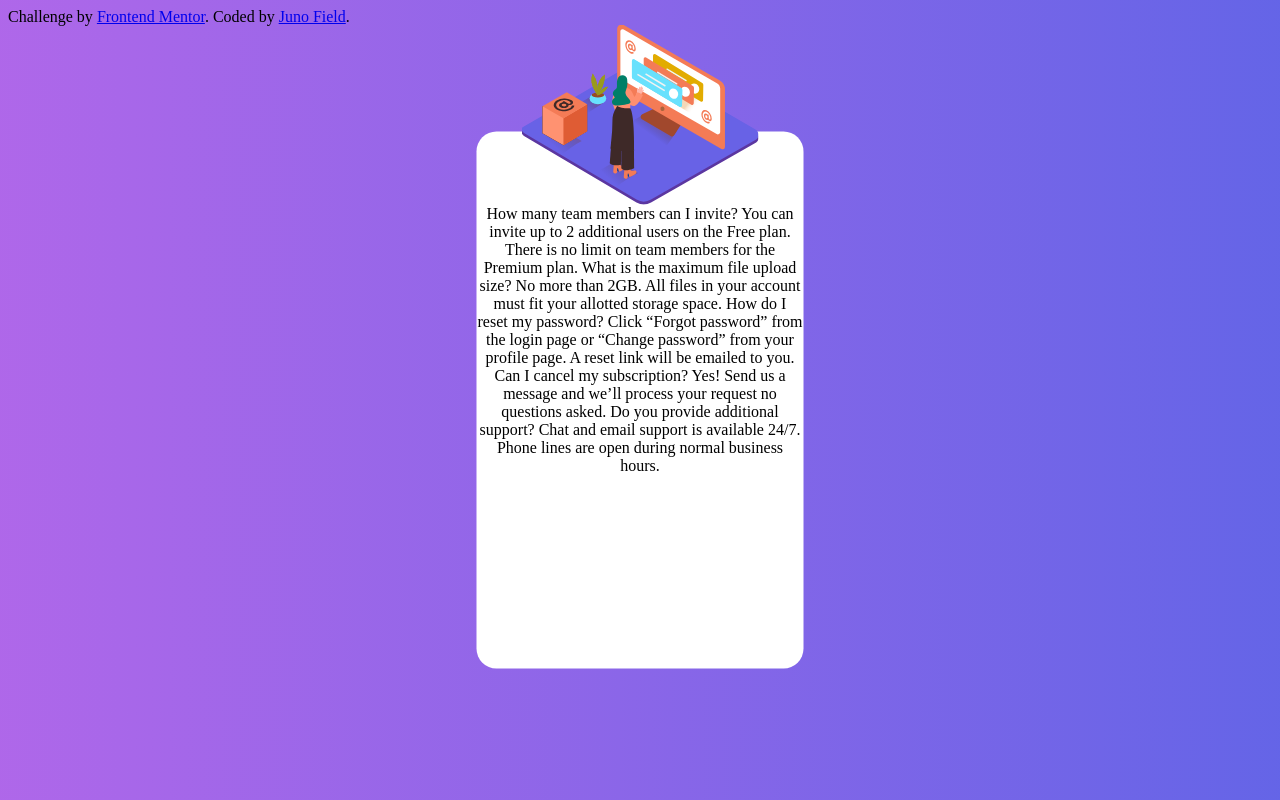
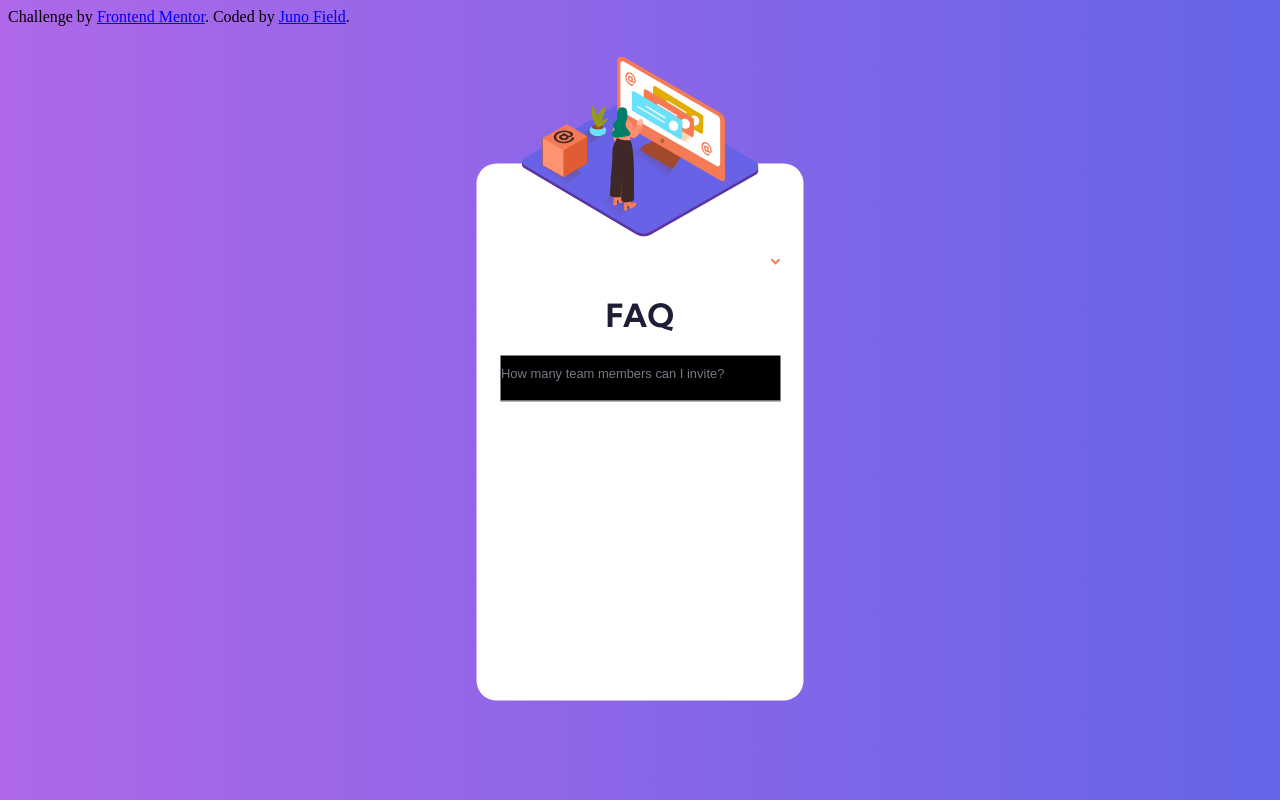
Before and after one commit to JunoField/fm5-faq-accordion-card, a website built with Parcel: page index.html in a window 1280 px wide. Built offline with nearby package versions, Linux system fonts and the light colour scheme.

Commit message:
made some progress on accordion, still working it ut

```diff
--- a/index.html
+++ b/index.html
@@ -8,17 +8,31 @@
 
   <title>Frontend Mentor | FAQ Accordion Card</title>
 
-  <!-- Feel free to remove these styles or customise in your own stylesheet 👍 -->
+  <link rel="preconnect" href="https://fonts.googleapis.com">
+  <link rel="preconnect" href="https://fonts.gstatic.com" crossorigin>
+  <link href="https://fonts.googleapis.com/css2?family=Kumbh+Sans:wght@400;700&display=swap" rel="stylesheet">
   <link rel="stylesheet" href="style.scss">
 </head>
 <body>
   <main id="centre-card">
     <img src="images/illustration-woman-online-mobile.svg" alt="">
 
+    <h1>FAQ</h1>
+
+    <div id="question-area">
+      <button class="question">
         How many team members can I invite?
-    You can invite up to 2 additional users on the Free plan. There is no limit on
-    team members for the Premium plan.
+        <span><img src="images/icon-arrow-down.svg"></span>
+      </button>
 
+      <div class="answer">
+        <p>You can invite up to 2 additional users on the Free plan. There is no limit on
+      team members for the Premium plan.</p>
+      </div>
+
+
+
+      <!--
       What is the maximum file upload size?
       No more than 2GB. All files in your account must fit your allotted storage space.
 
@@ -27,10 +41,12 @@
       A reset link will be emailed to you.
 
       Can I cancel my subscription?
-    Yes! Send us a message and we’ll process your request no questions asked.
+      Yes! Send us a message and we'll process your request no questions asked.
 
       Do you provide additional support?
-    Chat and email support is available 24/7. Phone lines are open during normal business hours.
+      Chat and email support is available 24/7. Phone lines are open during normal business hours.-->
+
+    </div>
   </main>
 
 
--- a/style.scss
+++ b/style.scss
@@ -20,21 +20,65 @@ body{
 #centre-card{
     position: absolute;
     left: 50%;
-    bottom: 50%;
-    transform: translate(-50%, 50%);
+    top: calc(50% + 32px);
+    transform: translate(-50%, -50%);
     width: 327px;
     height: 537px;
     background-color: $white;
     border-radius: 20px;
     text-align: center;
+    font-family: 'Kumbh Sans', sans-serif;
 
 
     img{
         width: 237px;
         margin: -107px auto auto auto;
         display: flex;
+    }
 
+    h1{
+        font-weight: 700;
+        color: $veryDarkDesaturatedBlue;
+        margin-top: 58px;
     }
+}
+
+#question-area{
+    margin: auto 20px auto 20px;
+}
+
+
+
+.question{
+    cursor: pointer;
+    text-align: left;
+    border: none;
+    outline: none;
+    transition: 200ms;
+    width: 280px;
+    margin: auto auto auto auto;
+    padding: 10px 0px 20px 1px;
+    background-color: black ;
+    border-bottom: 1px solid $lightGrayishBlue;
+    font-size: 9.7pt;
+    color: $darkGrayishBlue;
+
+   img{
+        max-width: 10px;
+        float: right;
+
+   }
+
 
 
 }
+
+
+.answer{
+
+    p{
+        color: $veryDarkGrayishBlue;
+        display: none;
+        font-size: 9pt;
+    }
+}
```
Also changed, not shown: README-template.md, dist/icon-arrow-down.deff4496.svg (added), dist/index.html, 2 other files. Lines whose indentation alone changed are shown as unchanged.
